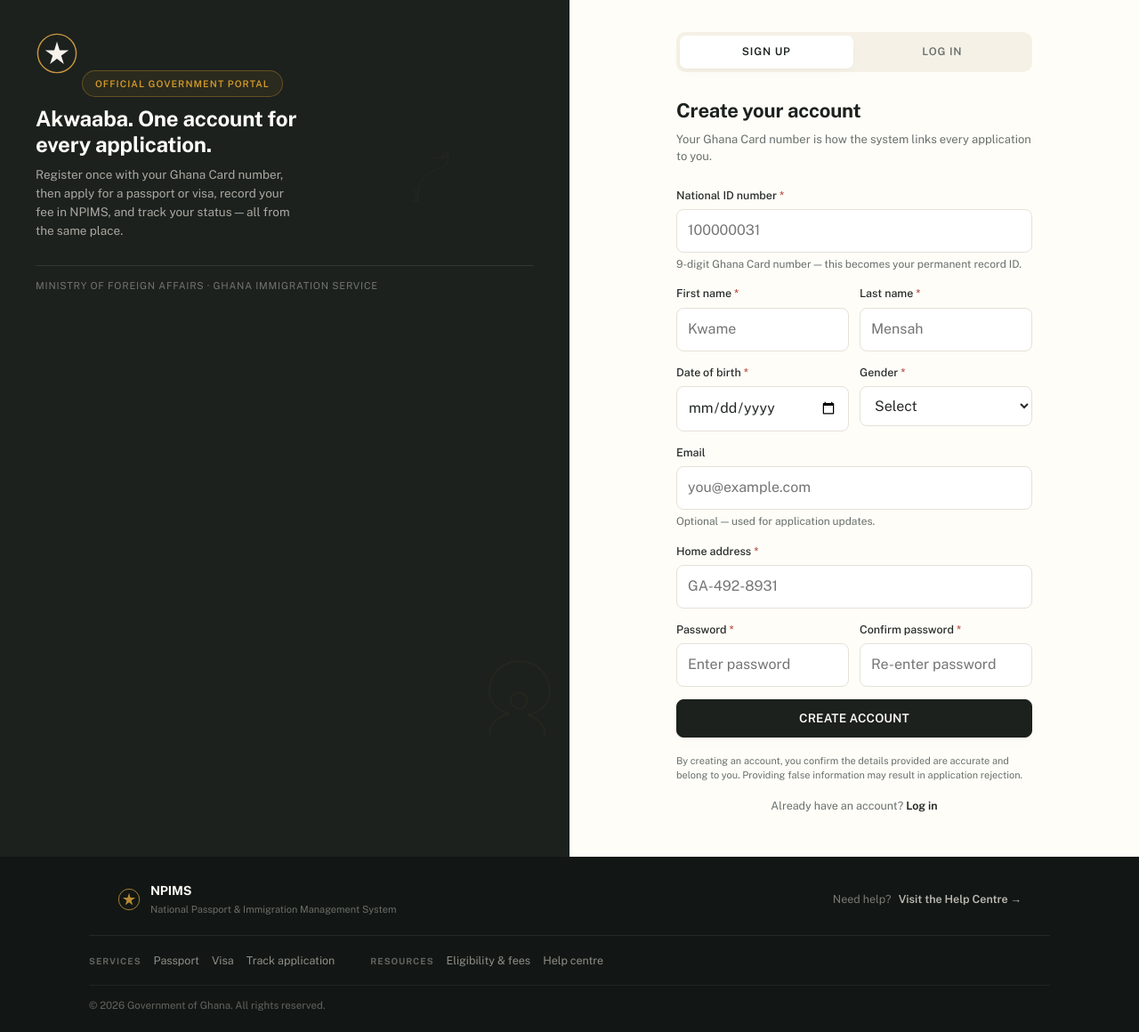
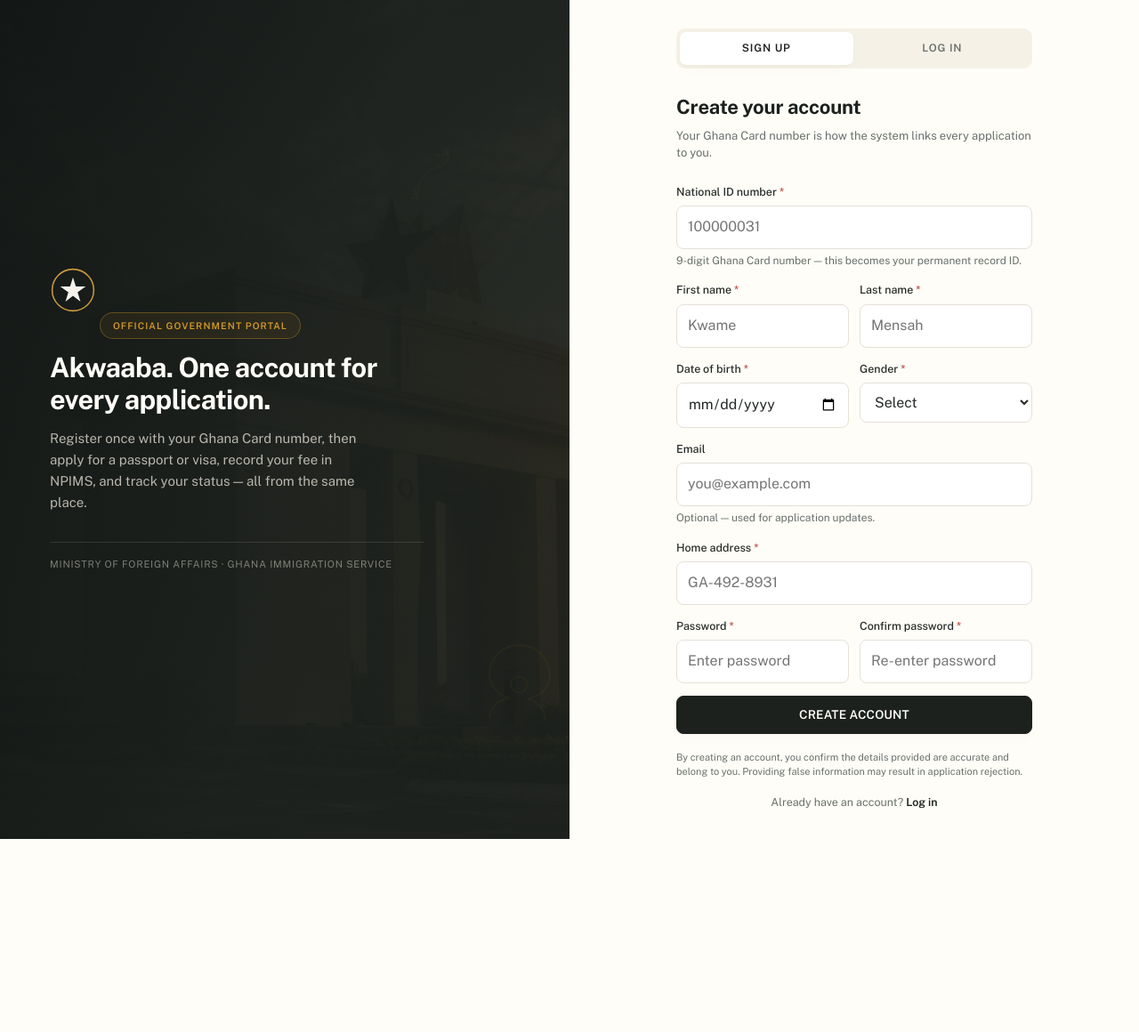
Before and after one commit to harrietfiahagbe-dev/Database_Finals, a Flask app: page /signup in a window 1280 px wide. Shown: the part 96-1256 px from the top of the page at 89% size. After the commit the page ends 1039 px from the top, so only its background shows below. Run offline with Flask 3, Linux system fonts and the light colour scheme; parts of the project's set-up code (start-up, migrations or seed data) failed here and were passed over.

Commit message:
page_fixes

```diff
--- a/templates/auth.html
+++ b/templates/auth.html
@@ -3,42 +3,87 @@
 {% block body_class %}auth-page{% endblock %}
 {% block extra_css %}
 <style>
+  body.auth-page {
+    min-height: 100vh;
+    display: flex;
+    flex-direction: column;
+    background: var(--ivory);
+  }
+
+  body.auth-page .site-header {
+    position: relative;
+    flex: none;
+  }
+
   .auth-shell {
+    flex: 1;
     display: grid;
-    grid-template-columns: 1fr 1fr;
-    align-items: stretch;
+    grid-template-columns: minmax(0, 1fr) minmax(0, 1fr);
+    min-height: 0;
   }
 
   @media (max-width: 860px) {
     .auth-shell {
       grid-template-columns: 1fr;
+      flex: none;
     }
     .auth-side {
       min-height: 0;
+      padding: 28px 24px 24px;
+      justify-content: flex-start;
+    }
+    .form-col {
+      align-items: stretch;
+      padding: 28px 20px 40px;
     }
   }
 
   .auth-side {
     background: var(--charcoal);
     color: var(--ivory);
-    padding: 36px 40px 32px;
+    padding: 48px 56px;
     position: relative;
     overflow: hidden;
     display: flex;
     flex-direction: column;
-    justify-content: flex-start;
-    gap: 28px;
+    justify-content: center;
+    gap: 32px;
+  }
+
+  .auth-side::before {
+    content: "";
+    position: absolute;
+    inset: 0;
+    background-image: url('/static/hero-independence-arch.jpg');
+    background-size: cover;
+    background-position: 68% 30%;
+    opacity: 0.28;
+  }
+
+  .auth-side::after {
+    content: "";
+    position: absolute;
+    inset: 0;
+    background:
+      linear-gradient(
+        105deg,
+        rgba(18, 23, 21, 0.94) 0%,
+        rgba(28, 33, 30, 0.88) 55%,
+        rgba(28, 33, 30, 0.72) 100%
+      );
+    pointer-events: none;
   }
 
   .auth-side .top {
     position: relative;
     z-index: 2;
+    max-width: 420px;
   }
 
   .coa-lg {
-    width: 48px;
-    height: 48px;
-    margin-bottom: 14px;
+    width: 52px;
+    height: 52px;
+    margin-bottom: 18px;
   }
 
   .auth-side .eyebrow {
@@ -46,32 +91,33 @@
     font-weight: 600;
     letter-spacing: 0.1em;
     color: var(--gold);
-    margin-bottom: 10px;
+    margin-bottom: 14px;
   }
 
   .auth-side h1 {
     font-family: "Public Sans", sans-serif;
-    font-size: 24px;
+    font-size: clamp(26px, 2.4vw, 34px);
     font-weight: 700;
     line-height: 1.18;
-    max-width: 320px;
-    margin-bottom: 10px;
+    max-width: 380px;
+    margin-bottom: 14px;
     color: var(--ivory);
-    letter-spacing: -0.01em;
+    letter-spacing: -0.02em;
   }
 
   .auth-side p {
-    font-size: 13.5px;
-    color: rgba(246, 241, 231, 0.65);
-    max-width: 300px;
-    line-height: 1.55;
+    font-size: 15px;
+    color: rgba(246, 241, 231, 0.72);
+    max-width: 360px;
+    line-height: 1.6;
   }
 
   .adinkra-field {
     position: absolute;
     inset: 0;
-    opacity: .06;
+    opacity: .07;
     pointer-events: none;
+    z-index: 1;
   }
 
   .adinkra-field svg {
@@ -113,18 +159,20 @@
     position: relative;
     z-index: 2;
     font-size: 11px;
-    color: rgba(246, 241, 231, 0.4);
-    border-top: 1px solid rgba(246, 241, 231, .1);
-    padding-top: 14px;
+    color: rgba(246, 241, 231, 0.45);
+    border-top: 1px solid rgba(246, 241, 231, .12);
+    padding-top: 16px;
     margin-top: 0;
+    max-width: 420px;
   }
 
   .form-col {
     display: flex;
-    align-items: flex-start;
+    align-items: center;
     justify-content: center;
-    padding: 36px 32px 48px;
+    padding: 32px 40px;
     background: var(--ivory);
+    overflow-y: auto;
   }
 
   .auth-card {
@@ -487,3 +535,4 @@
   });
 </script>
 {% endblock %}
+{% block footer %}{% endblock %}
```
